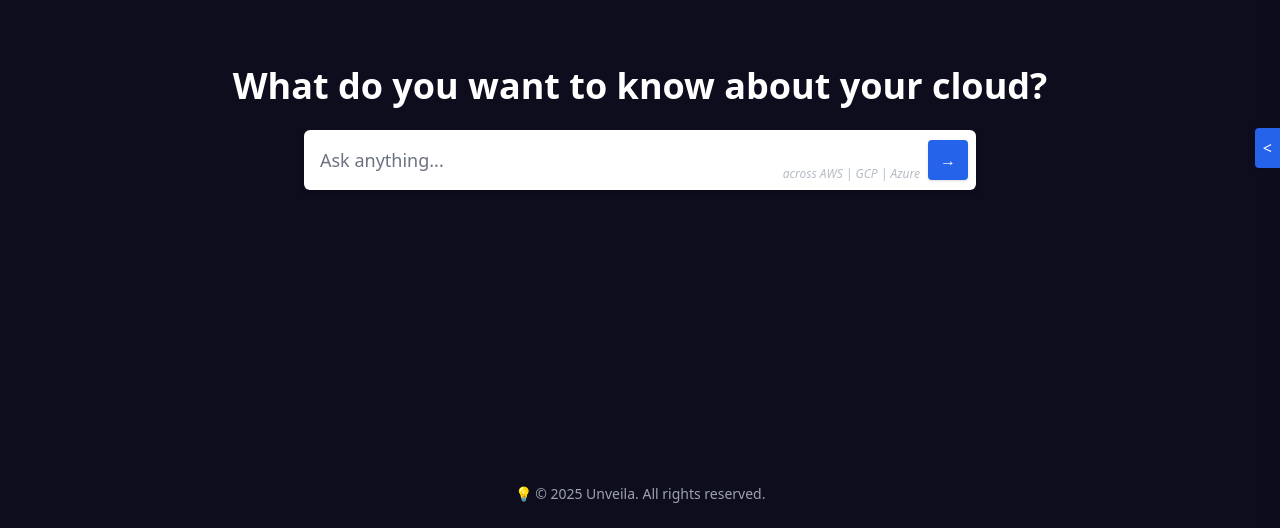
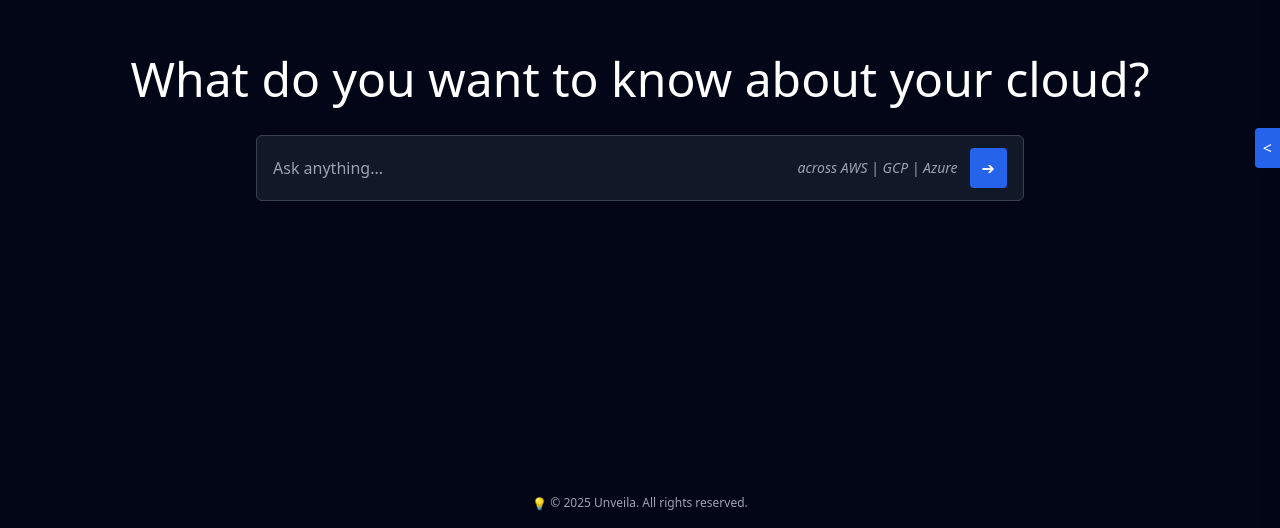
Before and after one commit to satyaelipe/unveila-landing-page, a React (Vite) app: page / in a window 1280 px wide. Shown: the part 272-800 px from the top of the page. Built offline with nearby package versions, Linux system fonts and the light colour scheme.

Commit message:
Update LandingPage.jsx

```diff
--- a/src/LandingPage.jsx
+++ b/src/LandingPage.jsx
@@ -2,7 +2,7 @@
 import React, { useState } from 'react';
 import SidebarDrawer from './components/SidebarDrawer';
 
-const suggestions = [
+const sampleQuestions = [
   "drift of all Lambdas in prod",
   "unused EIPs in GCP",
   "cost of CloudWatch in AWS",
@@ -12,81 +12,77 @@ const suggestions = [
 
 export default function LandingPage() {
   const [query, setQuery] = useState('');
-  const [showSuggestions, setShowSuggestions] = useState(false);
+  const [showDropdown, setShowDropdown] = useState(false);
+
+  const handleQuerySelect = (value) => {
+    setQuery(value);
+    setShowDropdown(false);
+  };
 
   const handleInputChange = (e) => {
     setQuery(e.target.value);
-    setShowSuggestions(true);
-  };
-
-  const handleSuggestionClick = (text) => {
-    setQuery(text);
-    setShowSuggestions(false);
+    setShowDropdown(true);
   };
 
   const handleSubmit = (e) => {
     e.preventDefault();
+    if (query.trim()) {
       console.log("Query submitted:", query);
-    setShowSuggestions(false);
+    }
   };
 
   return (
-    <div className="min-h-screen bg-[#0D0D1D] text-white flex flex-col items-center justify-center relative px-4">
+    <div className="relative min-h-screen bg-[#020617] text-white">
       <SidebarDrawer />
 
-      <h1 className="text-3xl md:text-4xl font-bold mb-6 text-center">
+      <div className="flex flex-col items-center justify-center h-screen px-4 text-center">
+        <h1 className="text-3xl sm:text-4xl md:text-5xl mb-8">
           What do you want to know about your cloud?
         </h1>
 
         <form
           onSubmit={handleSubmit}
-        className="w-full max-w-2xl relative"
-        autoComplete="off"
+          className="relative w-full max-w-3xl"
         >
-        <div className="relative">
+          <div className="bg-gray-900 border border-gray-700 rounded-md px-4 py-3 flex flex-wrap items-center">
             <input
               type="text"
+              className="flex-grow bg-transparent outline-none text-white text-sm sm:text-base placeholder-gray-400"
+              placeholder="Ask anything..."
               value={query}
               onChange={handleInputChange}
-            onFocus={() => setShowSuggestions(true)}
-            onBlur={() => setTimeout(() => setShowSuggestions(false), 200)}
-            placeholder="Ask anything..."
-            className="w-full px-4 py-4 pr-20 rounded-md bg-white text-black placeholder-gray-500 text-base sm:text-lg shadow-md"
-            style={{ minHeight: '56px' }}
+              onFocus={() => setShowDropdown(true)}
             />
-
-          {/* Animated cloud provider text */}
-          <span className="absolute bottom-2 right-14 text-xs italic text-gray-400 animate-pulse pointer-events-none">
+            <span className="text-xs sm:text-sm text-gray-400 italic ml-auto hidden sm:inline-block">
               across AWS | GCP | Azure
             </span>
-
-          {/* Submit button */}
             <button
               type="submit"
-            className="absolute right-2 top-1/2 transform -translate-y-1/2 bg-blue-600 hover:bg-blue-700 text-white px-3 py-2 rounded shadow"
+              className="ml-3 px-3 py-2 bg-blue-600 hover:bg-blue-700 rounded text-white"
+              aria-label="Submit query"
             >
-            →
+              ➔
             </button>
           </div>
 
-        {/* Suggestions dropdown */}
-        {showSuggestions && (
-          <ul className="absolute z-10 mt-2 w-full bg-white text-black shadow-md rounded-md overflow-hidden">
-            {suggestions.map((sugg, idx) => (
+          {showDropdown && (
+            <ul className="absolute z-20 mt-1 w-full bg-black border border-gray-700 rounded-md text-left">
+              {sampleQuestions.map((item, idx) => (
                 <li
                   key={idx}
-                className="px-4 py-2 hover:bg-gray-100 cursor-pointer text-sm"
-                onClick={() => handleSuggestionClick(sugg)}
+                  className="px-4 py-2 hover:bg-gray-800 cursor-pointer"
+                  onClick={() => handleQuerySelect(item)}
                 >
-                {sugg}
+                  {item}
                 </li>
               ))}
             </ul>
           )}
         </form>
+      </div>
 
-      <footer className="absolute bottom-6 text-sm text-gray-400">
-        <span role="img" aria-label="bulb">💡</span> © 2025 Unveila. All rights reserved.
+      <footer className="absolute bottom-4 w-full text-center text-xs text-gray-400">
+        <span className="inline-block align-middle">💡</span> © 2025 Unveila. All rights reserved.
       </footer>
     </div>
   );
```
Lines whose indentation alone changed are shown as unchanged.
